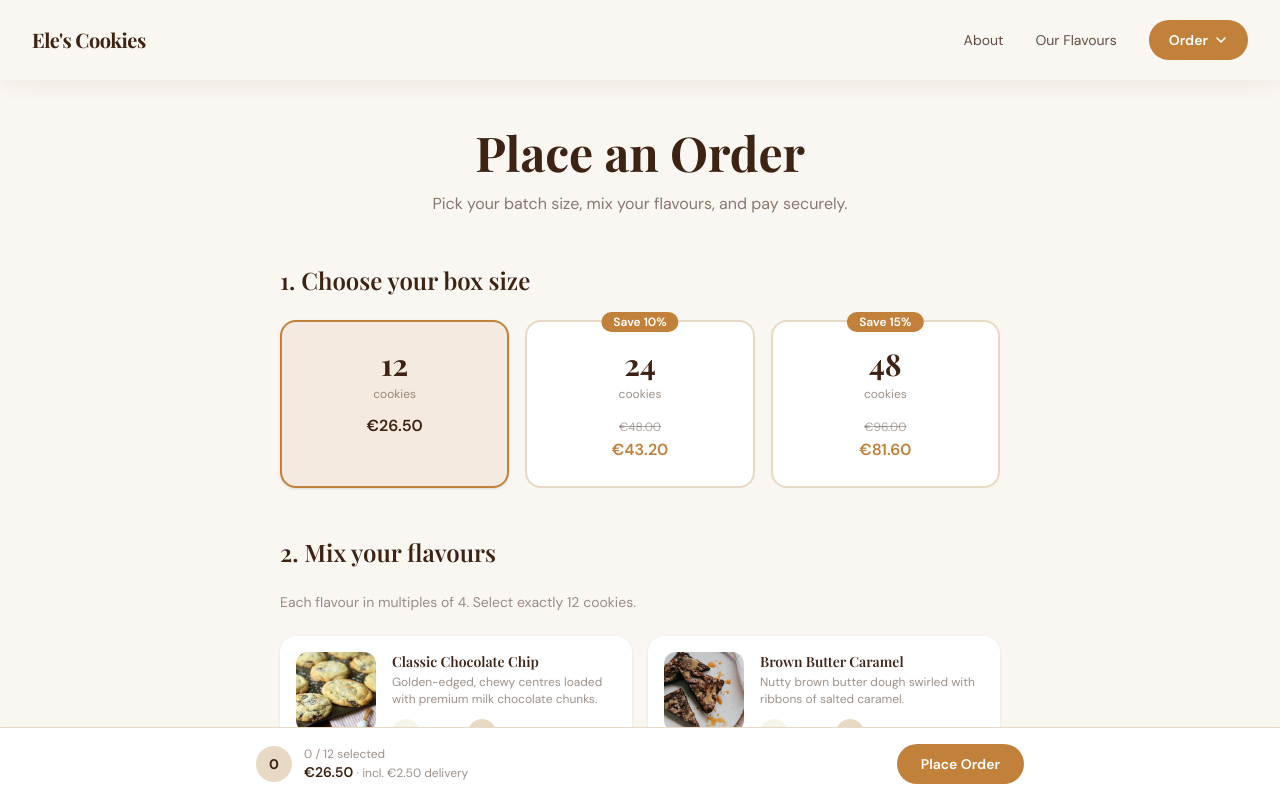
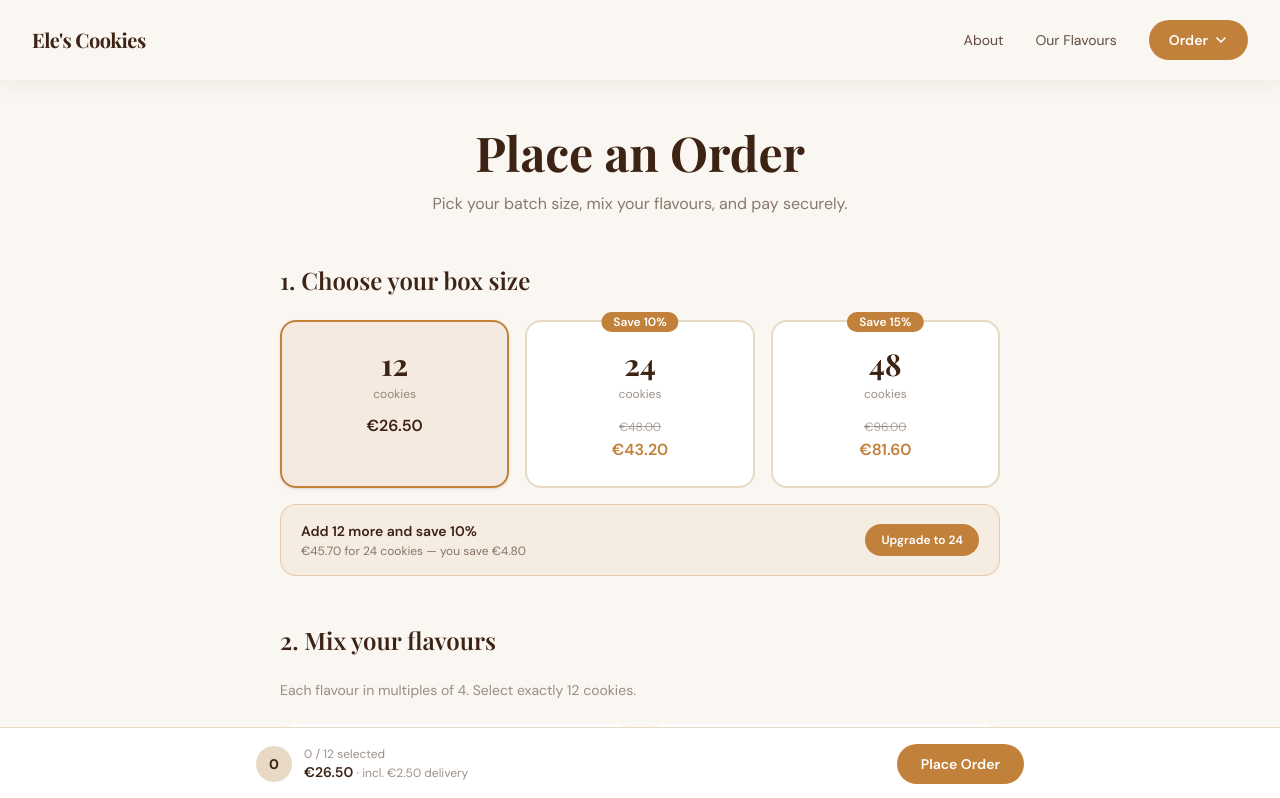
Before and after one commit to mschinis/eles-cookies, a Next.js app: page /order in a window 1280 px wide. Shown: the top 798 px of the page. Built offline with nearby package versions, Linux system fonts and the light colour scheme; a web font is replaced by a local one.

Commit message:
Add upsell nudge at checkout to prompt batch size upgrade
Shows an inline banner below the batch selector encouraging customers
to upgrade: 12→24 (save 10%, €4.80) or 24→48 (save 15% + free
delivery, €14.40). Clicking the upgrade button switches the batch and
resets flavour selections.

```diff
--- a/src/components/OrderForm.tsx
+++ b/src/components/OrderForm.tsx
@@ -61,6 +61,27 @@ export default function OrderForm({ variant }: Props) {
   const shippingCents = calcShipping(batchSize);
   const totalCents = calcTotal(batchSize);
   const discountRate = BATCH_DISCOUNTS[batchSize];
+
+  // Savings vs full (undiscounted) price
+  const saving24 = 24 * 200 - calcSubtotal(24); // €4.80
+  const saving48 = 48 * 200 - calcSubtotal(48); // €14.40
+
+  const upsell =
+    batchSize === 12
+      ? {
+          message: "Add 12 more and save 10%",
+          detail: `${centsToEur(calcTotal(24))} for 24 cookies — you save ${centsToEur(saving24)}`,
+          nextSize: 24 as BatchSize,
+          cta: "Upgrade to 24",
+        }
+      : batchSize === 24
+      ? {
+          message: "Add 24 more for 15% off + free delivery",
+          detail: `${centsToEur(calcTotal(48))} for 48 cookies — you save ${centsToEur(saving48)}`,
+          nextSize: 48 as BatchSize,
+          cta: "Upgrade to 48",
+        }
+      : null;
   const isComplete = totalSelected === batchSize;
 
   function adjustQty(id: string, delta: number) {
@@ -229,6 +250,25 @@ export default function OrderForm({ variant }: Props) {
             );
           })}
         </div>
+
+        {/* Upsell nudge */}
+        {upsell && (
+          <div className="mt-4 flex items-center justify-between gap-4 rounded-2xl border border-caramel/30 bg-caramel/8 px-5 py-4">
+            <div>
+              <p className="text-sm font-semibold text-cocoa">{upsell.message}</p>
+              <p className="mt-0.5 text-xs text-cocoa/60">{upsell.detail}</p>
+            </div>
+            <button
+              onClick={() => {
+                setBatchSize(upsell.nextSize);
+                setQuantities(Object.fromEntries(cookies.map((c) => [c.id, 0])));
+              }}
+              className="shrink-0 rounded-full bg-caramel px-4 py-2 text-xs font-semibold text-white transition-colors hover:bg-caramel/90"
+            >
+              {upsell.cta}
+            </button>
+          </div>
+        )}
       </section>
 
       {/* Step 2 — Cookie picker */}
```
